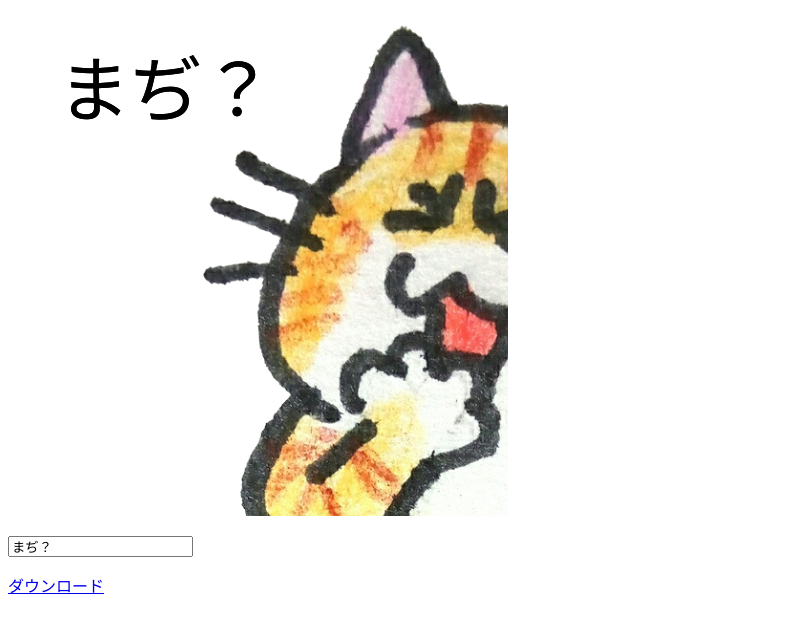
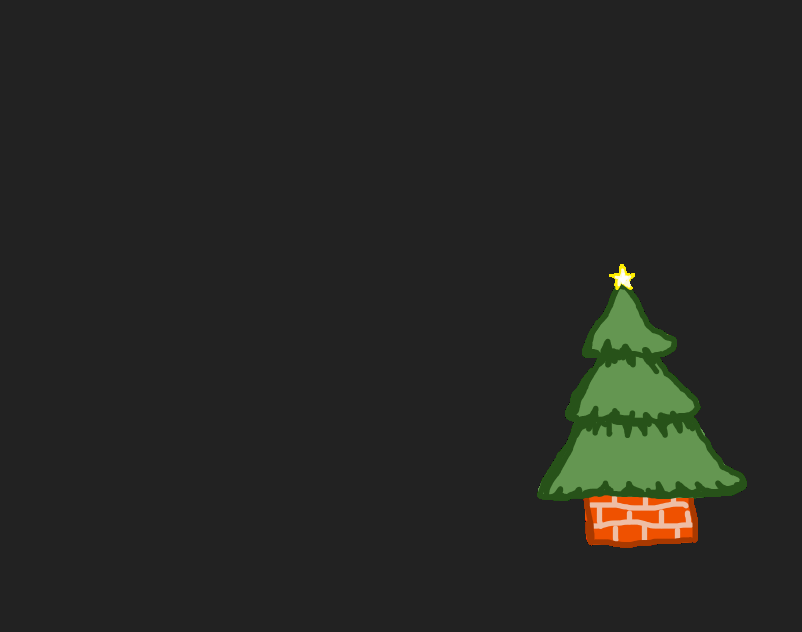
Before and after one commit to ken1flan/xmas_tree, a plain HTML site: page index.html in a window 1280 px wide. Shown: the whole page, without its empty margins (0-802 px from the left). Drawn offline with Linux system fonts and the light colour scheme.

Commit message:
Change to X'mas tree

```diff
--- a/index.html
+++ b/index.html
@@ -2,20 +2,30 @@
 <html lang="ja">
  <head>
  <meta charset="utf-8">
- <title>Basic usage</title>
+ <title>X'mas tree</title>
+ <style type="text/css">
+  html, body {
+    width: 100%;
+    height: 100%;
+    margin: 0;
+    padding: 0;
+    background-color: #222;
+  }
+  html {
+    display: table;
+  }
+  body {
+    display: table-cell;
+    text-align: center;
+    vertical-align: middle;
+  }
+ </style>
  <meta name="viewport" content="width=device-width, initial-scale=1.0">
- <link rel="stylesheet" href="style.css">
  <script src="main.js"></script>
  </head>
  <body onload='initialize();'>
    <p>
-     <canvas id='tutorial' width='500' height='500'></canvas>
-   </p>
-   <p>
-     <input type='text' id='inputText' type='text' value='まぢ？'>
-   </p>
-   <p>
-     <a href='#' id='downloadLink' download='画像'>ダウンロード</button>
+     <canvas id='tutorial' width='320' height='320'></canvas>
    </p>
  </body>
 </html>
--- a/main.js
+++ b/main.js
@@ -1,29 +1,15 @@
+var treeImage = new Image();
+
 function initialize() {
-  draw();
-  document.getElementById('downloadLink').addEventListener('click', download);
-  document.getElementById('inputText').addEventListener('keyup', draw);
+  treeImage.src = 'tree.png'
+
+  window.requestAnimationFrame(draw);
 }
 
 function draw() {
   var canvas = document.getElementById('tutorial');
   var ctx = canvas.getContext('2d');
-  var img = new Image();
-  img.src = 'really.png';
-  img.onload = function () {
-    ctx.drawImage(img, 0, 0, 900, 900);
-    ctx.font = '72px serif';
-    ctx.fillText('まぢ？', 50, 100);
-  };
-  ctx.fillStyle = 'white';
-  ctx.fillRect(0, 0, 500, 500);
-  var text = document.getElementById('inputText').value;
-  ctx.fillStyle = 'black';
-  ctx.font = '72px serif';
-  ctx.fillText(text, 50, 100);
+  ctx.drawImage(treeImage, 0, 0, 320, 320);
+
+  window.requestAnimationFrame(draw);
 }
-
-function download() {
-  var canvas = document.getElementById('tutorial');
-  var dataURL = canvas.toDataURL();
-  document.getElementById('downloadLink').href = dataURL;
-}
```
Also changed, not shown: really.png (deleted), tree.png (added), 1 other file.
